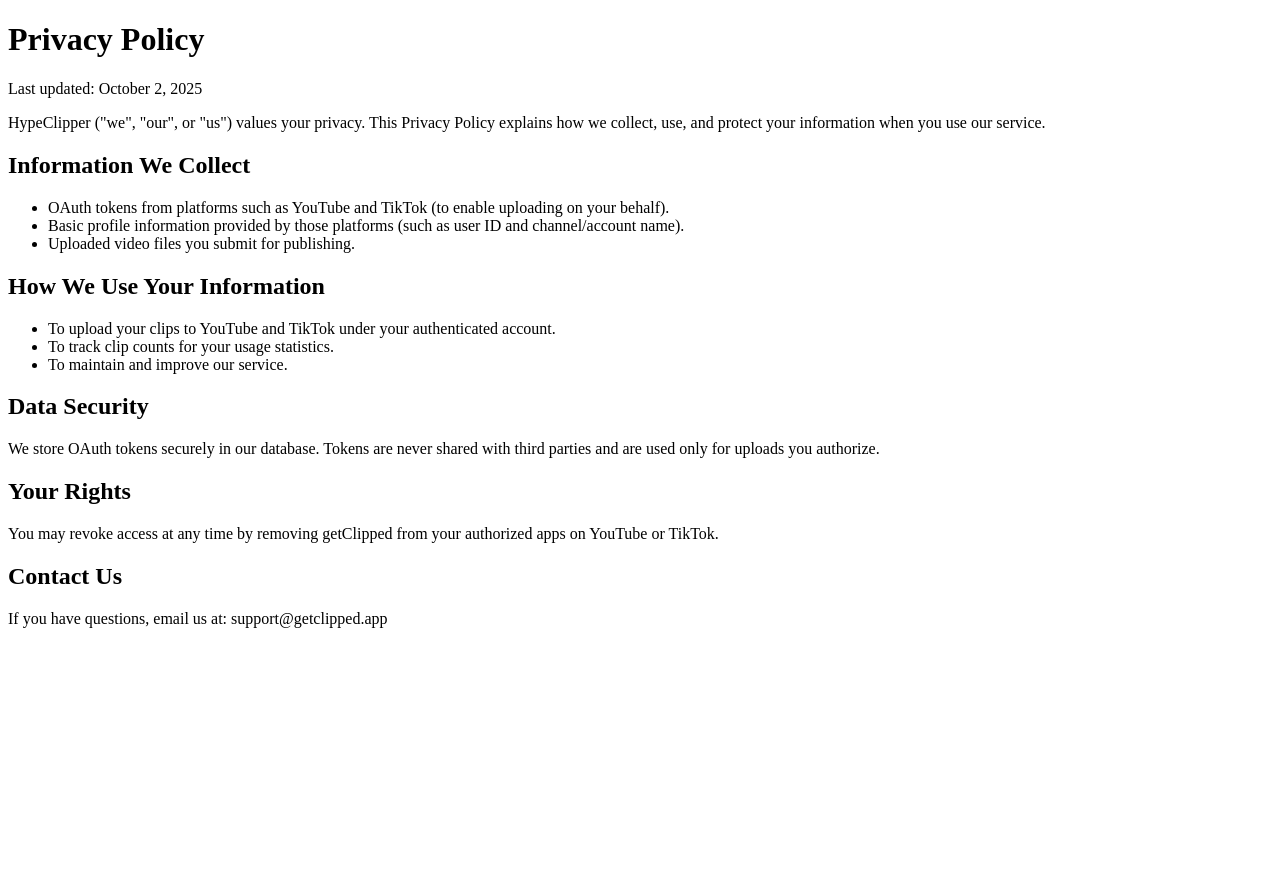
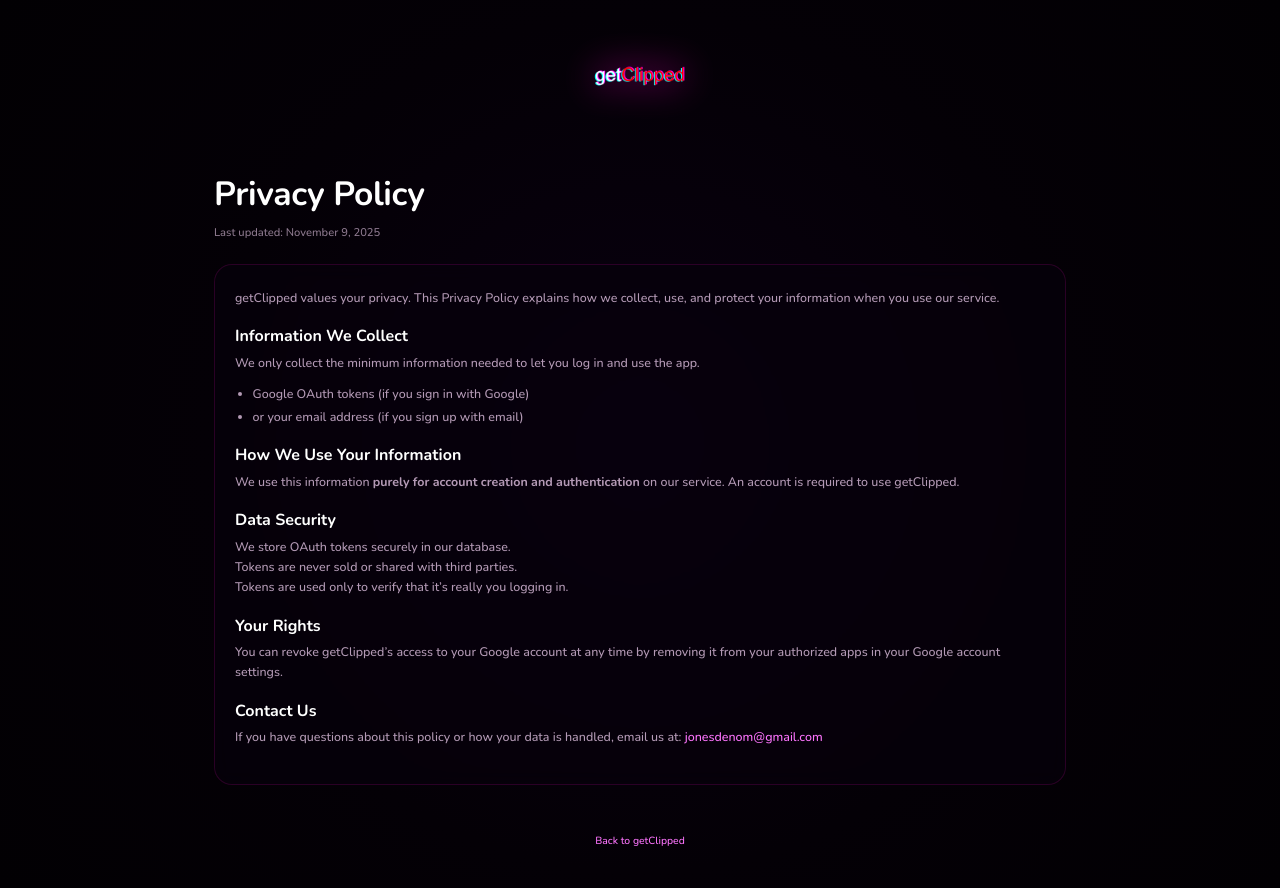
Before and after one commit to jonesdenom/getclipped-legal, a plain HTML site: page privacy.html in a window 1280 px wide. Before the commit the page ends 800 px from the top, so only its background shows below. Drawn offline with nearby package versions, Linux system fonts and the light colour scheme.

Commit message:
Update privacy.html

```diff
--- a/privacy.html
+++ b/privacy.html
@@ -1,36 +1,138 @@
-<!DOCTYPE html>
+<!doctype html>
 <html lang="en">
 <head>
-  <meta charset="UTF-8">
-  <title>Privacy Policy - getClipped</title>
+  <meta charset="UTF-8" />
+  <meta name="viewport" content="width=device-width, initial-scale=1.0" />
+  <title>getClipped – Privacy Policy</title>
+  <link href="https://fonts.googleapis.com/css2?family=Nunito:wght@500;700;800&display=swap" rel="stylesheet">
+  <style>
+    :root {
+      --bg: radial-gradient(circle at center, #090010 0%, #040006 55%, #020003 100%);
+      --accent: #ff00c8;
+      --text: #fff;
+      --muted: rgba(255, 220, 255, 0.7);
+      --card: rgba(7, 0, 12, 0.6);
+    }
+    * { box-sizing: border-box; }
+    body {
+      margin: 0;
+      background: var(--bg);
+      color: var(--text);
+      font-family: "Nunito", system-ui, -apple-system, BlinkMacSystemFont, "Segoe UI", sans-serif;
+      min-height: 100vh;
+      display: flex;
+      flex-direction: column;
+    }
+    .top-logo {
+      text-align: center;
+      padding: 2.5rem 1.5rem 1rem;
+    }
+    .top-logo img {
+      height: 70px;
+      filter: drop-shadow(0 0 18px rgba(255, 0, 200, 0.7));
+    }
+    .page {
+      max-width: 900px;
+      width: 100%;
+      margin: 0 auto;
+      padding: 1rem 1.5rem 3rem;
+    }
+    h1 {
+      font-size: 2.1rem;
+      margin-bottom: 0.5rem;
+      letter-spacing: -0.01em;
+    }
+    .meta {
+      font-size: 0.7rem;
+      color: rgba(255, 220, 255, 0.55);
+      margin-bottom: 1.5rem;
+    }
+    .card {
+      background: var(--card);
+      border: 1px solid rgba(255, 0, 200, 0.15);
+      border-radius: 18px;
+      padding: 1.25rem 1.25rem 1.5rem;
+      backdrop-filter: blur(10px);
+    }
+    h2 {
+      font-size: 1rem;
+      margin-top: 1.1rem;
+      margin-bottom: 0.35rem;
+    }
+    p {
+      font-size: 0.78rem;
+      color: var(--muted);
+      line-height: 1.6;
+      margin-top: 0.2rem;
+    }
+    ul {
+      margin: 0.4rem 0 0.6rem 1.1rem;
+      padding: 0;
+    }
+    li {
+      font-size: 0.78rem;
+      color: var(--muted);
+      line-height: 1.5;
+      margin-bottom: 0.25rem;
+    }
+    a {
+      color: #ff74ff;
+      text-decoration: none;
+    }
+    a:hover { text-decoration: underline; }
+    footer {
+      text-align: center;
+      padding: 0 1.5rem 2.5rem;
+      color: rgba(255, 200, 255, 0.4);
+      font-size: 0.65rem;
+      margin-top: auto;
+    }
+  </style>
 </head>
 <body>
+  <div class="top-logo">
+    <a href="/"><img src="watermark.png" alt="getClipped logo"></a>
+  </div>
+
+  <main class="page">
     <h1>Privacy Policy</h1>
-  <p>Last updated: October 2, 2025</p>
+    <div class="meta">Last updated: November 9, 2025</div>
 
-  <p>HypeClipper ("we", "our", or "us") values your privacy. This Privacy Policy explains how we collect, use, and protect your information when you use our service.</p>
+    <div class="card">
+      <p>getClipped values your privacy. This Privacy Policy explains how we collect, use, and protect your information when you use our service.</p>
 
       <h2>Information We Collect</h2>
+      <p>We only collect the minimum information needed to let you log in and use the app.</p>
       <ul>
-    <li>OAuth tokens from platforms such as YouTube and TikTok (to enable uploading on your behalf).</li>
-    <li>Basic profile information provided by those platforms (such as user ID and channel/account name).</li>
-    <li>Uploaded video files you submit for publishing.</li>
+        <li>Google OAuth tokens (if you sign in with Google)</li>
+        <li>or your email address (if you sign up with email)</li>
       </ul>
 
       <h2>How We Use Your Information</h2>
-  <ul>
-    <li>To upload your clips to YouTube and TikTok under your authenticated account.</li>
-    <li>To track clip counts for your usage statistics.</li>
-    <li>To maintain and improve our service.</li>
-  </ul>
+      <p>We use this information <strong>purely for account creation and authentication</strong> on our service. An account is required to use getClipped.</p>
 
       <h2>Data Security</h2>
-  <p>We store OAuth tokens securely in our database. Tokens are never shared with third parties and are used only for uploads you authorize.</p>
+      <p>
+        We store OAuth tokens securely in our database.<br />
+        Tokens are never sold or shared with third parties.<br />
+        Tokens are used only to verify that it’s really you logging in.
+      </p>
 
       <h2>Your Rights</h2>
-  <p>You may revoke access at any time by removing getClipped from your authorized apps on YouTube or TikTok.</p>
+      <p>
+        You can revoke getClipped’s access to your Google account at any time by removing it from your authorized apps in your Google account settings.
+      </p>
 
       <h2>Contact Us</h2>
-  <p>If you have questions, email us at: support@getclipped.app</p>
+      <p>
+        If you have questions about this policy or how your data is handled, email us at:
+        <a href="mailto:jonesdenom@gmail.com">jonesdenom@gmail.com</a>
+      </p>
+    </div>
+  </main>
+
+  <footer>
+    <a href="/">Back to getClipped</a>
+  </footer>
 </body>
 </html>
```
Lines whose indentation alone changed are shown as unchanged.
